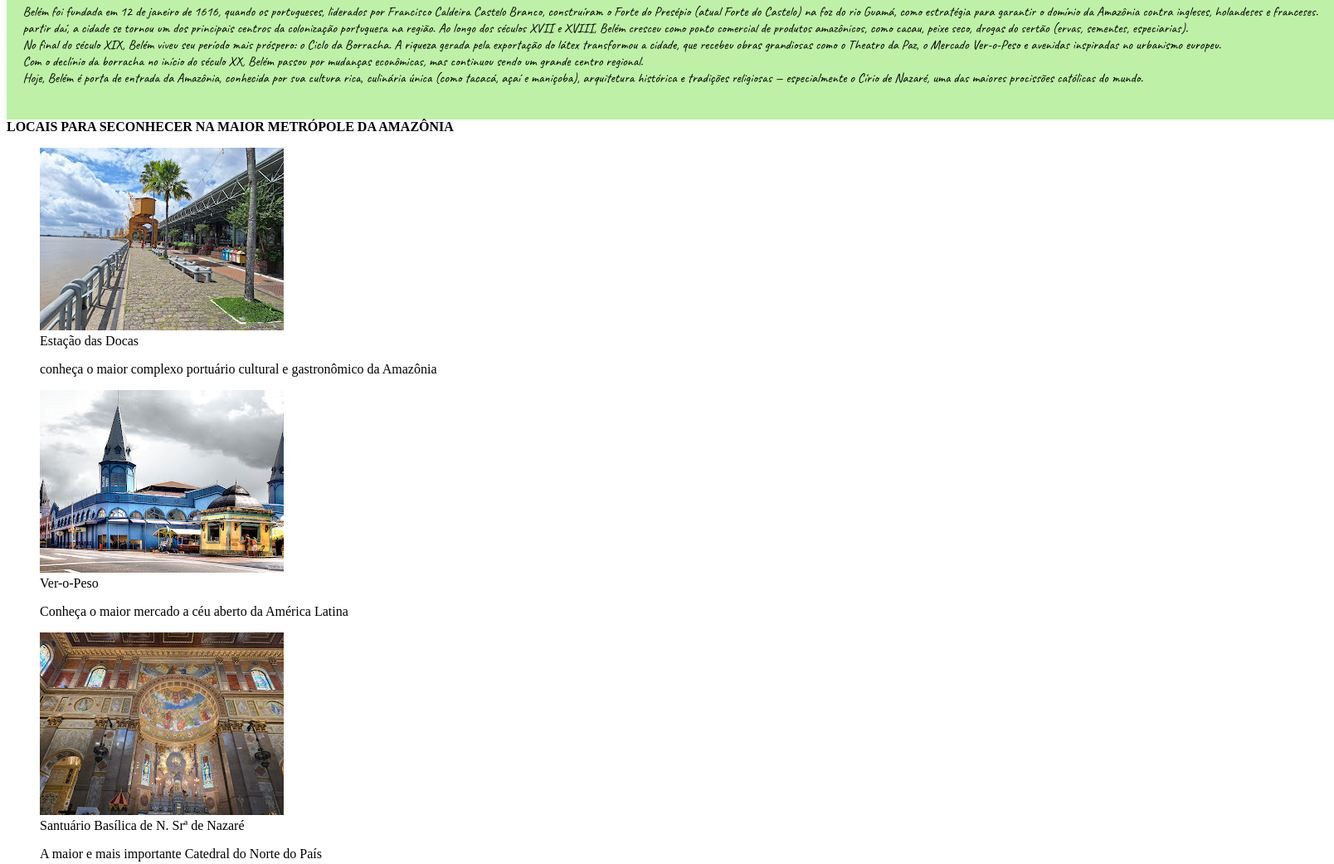
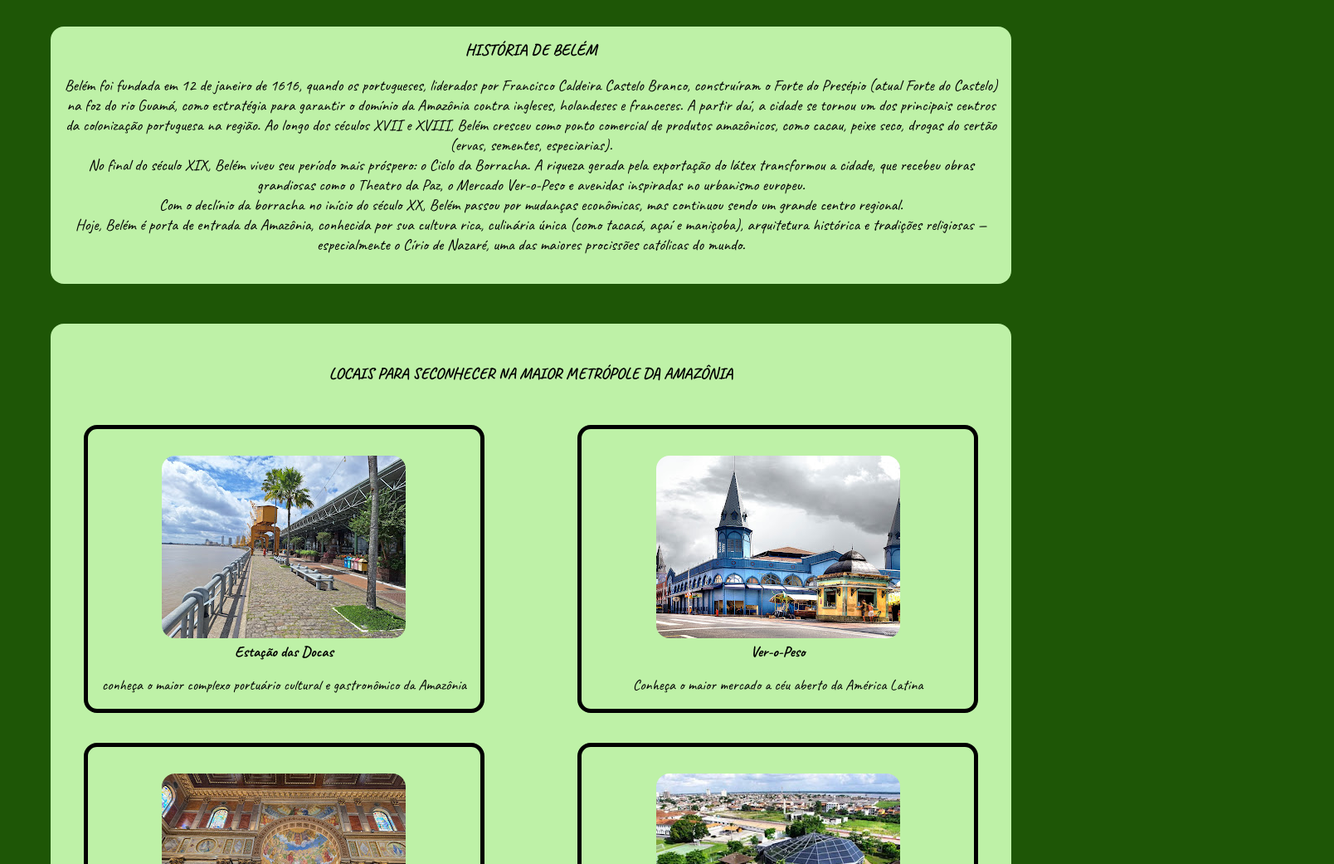
Before and after one commit to arthurDCB/complementar01-LocalTur-stico-Bel-m, a plain HTML site: page index.html in a window 1280 px wide. Shown: the part 64-1105 px from the top of the page at 83% size, 1608 px wide, since content can reach past the window. Drawn offline with Linux system fonts and the light colour scheme; a web font is replaced by a local one.

Commit message:
setting css - end

```diff
--- a/Styles/global.css
+++ b/Styles/global.css
@@ -1,3 +1,4 @@
+
 :root {
   --text-color-1: #1e5606;
   --text-color-2: #293e23;
@@ -10,14 +11,85 @@
   --h3: 800 14px/140% var(--font-family);
 }
 
-#history {
+.history {
   display: flex;
   align-items: center;
   justify-content: center;
   flex-direction: column;
-  height: 200px;
-  width: 100rem;
+  height: auto;
+  width: auto;
   background-color: var(--background-color);
   font-family: var(--font-family);
+  font-size: larger;
+  margin-bottom: 3rem;
+  border-radius: 16px;
+  padding: 16px;
+
 
 }
+#page {
+  width: 800;
+  box-sizing: border-box;
+  padding: 3rem;
+  background-color:var(--text-color-1);
+  border-radius: 24px;
+  margin: 48px 1% 48px;
+  align-items:normal;
+  text-align: center;
+
+}
+img {
+  border-radius: 16px;
+}
+
+.locaisparasevizitar {
+  align-items: center;
+  justify-content: center;
+  flex-direction: column;
+  height: auto;
+  width: auto;
+  background-color: var(--background-color);
+  font-family: var(--font-family);
+  font-size: larger;
+  margin-top: 1rem;
+  padding-top: 3rem;
+  border-radius: 16px;
+  padding-bottom: 2rem;
+}
+
+.grid {
+  display: grid;
+  grid-template-columns: 1fr 1fr;
+  column-gap: 2rem;
+  padding-top: 2rem;
+
+  grid-template-areas:
+  "estacao veropeso"
+  "santuario parquez"
+  "bosque utinga"
+  "museu teatro";
+}
+
+.estacao { grid-area: estacao; }
+.veropeso { grid-area: veropeso; }
+.santuario { grid-area: santuario; }
+.parquez { grid-area: parquez; }
+.bosque { grid-area: bosque; }
+.utinga { grid-area: utinga; }
+.museu { grid-area: museu; }
+.teatro { grid-area: teatro; }
+
+.figure {
+  border: solid, 5px;
+  border-radius: 16px;
+  padding-top: 2rem;
+  font-size: large;
+
+}
+img {
+  size: auto;
+}
+
+#locaistitulo {
+  padding-top: 2rem;
+}
--- a/index.html
+++ b/index.html
@@ -10,80 +10,76 @@
   <link href="https://fonts.googleapis.com/css2?family=Alice&family=Archivo:ital,wght@0,100..900;1,100..900&family=Caveat:wght@400..700&family=Poppins:wght@400;700&display=swap" rel="stylesheet">
   <title>Document</title>
 </head>
-<body>
+<body id="page">
   <header>
 
   </header>
   <main class="allsections">
-    <section id="history" class="container">
+    <section class="container history">
       <label for="history"><strong>HISTÓRIA DE BELÉM</strong></label>
-      <p>Belém foi fundada em 12 de janeiro de 1616, quando os portugueses, liderados por Francisco Caldeira Castelo Branco, construíram o Forte do Presépio (atual Forte do Castelo) na foz do rio Guamá, como estratégia para garantir o domínio da Amazônia contra ingleses, holandeses e franceses.<br> partir daí, a cidade se tornou um dos principais centros da colonização portuguesa na região. Ao longo dos séculos XVII e XVIII, Belém cresceu como ponto comercial de produtos amazônicos, como cacau, peixe seco, drogas do sertão (ervas, sementes, especiarias).<br> No final do século XIX, Belém viveu seu período mais próspero: o Ciclo da Borracha. A riqueza gerada pela exportação do látex transformou a cidade, que recebeu obras grandiosas como o Theatro da Paz, o Mercado Ver-o-Peso e avenidas inspiradas no urbanismo europeu.<br> Com o declínio da borracha no início do século XX, Belém passou por mudanças econômicas, mas continuou sendo um grande centro regional.<br> Hoje, Belém é porta de entrada da Amazônia, conhecida por sua cultura rica, culinária única (como tacacá, açaí e maniçoba), arquitetura histórica e tradições religiosas — especialmente o Círio de Nazaré, uma das maiores procissões católicas do mundo.</p>
+      <p>Belém foi fundada em 12 de janeiro de 1616, quando os portugueses, liderados por Francisco Caldeira Castelo Branco, construíram o Forte do Presépio (atual Forte do Castelo) na foz do rio Guamá, como estratégia para garantir o domínio da Amazônia contra ingleses, holandeses e franceses. A partir daí, a cidade se tornou um dos principais centros da colonização portuguesa na região. Ao longo dos séculos XVII e XVIII, Belém cresceu como ponto comercial de produtos amazônicos, como cacau, peixe seco, drogas do sertão (ervas, sementes, especiarias).<br> No final do século XIX, Belém viveu seu período mais próspero: o Ciclo da Borracha. A riqueza gerada pela exportação do látex transformou a cidade, que recebeu obras grandiosas como o Theatro da Paz, o Mercado Ver-o-Peso e avenidas inspiradas no urbanismo europeu.<br> Com o declínio da borracha no início do século XX, Belém passou por mudanças econômicas, mas continuou sendo um grande centro regional.<br> Hoje, Belém é porta de entrada da Amazônia, conhecida por sua cultura rica, culinária única (como tacacá, açaí e maniçoba), arquitetura histórica e tradições religiosas — especialmente o Círio de Nazaré, uma das maiores procissões católicas do mundo.</p>
     </section>
-    <section id="locaisparasevizitar">
-      <LABEL><strong>LOCAIS PARA SECONHECER NA MAIOR METRÓPOLE DA AMAZÔNIA</strong></LABEL>
+    <section class="locaisparasevizitar">
+      <LABEL id="locaistitulo"><strong>LOCAIS PARA SECONHECER NA MAIOR METRÓPOLE DA AMAZÔNIA</strong></LABEL>
       <div class="grid">
-        <figure id="1">
+        <figure class="estacao figure">
           <img src="assets/images/img01.estacaodasdocas.jpg" alt="">
           <figcaption>
-            <span>Estação das Docas</span>
+            <span><strong>Estação das Docas</strong></span>
             <p>conheça o maior complexo portuário cultural e gastronômico da Amazônia</p>
           </figcaption>
         </figure>
-        <figure id="2">
+        <figure class="veropeso figure">
           <img src="assets/images/img02.veropeso.jpg" alt="">
           <figcaption>
-            <span>Ver-o-Peso</span>
+            <span><strong>Ver-o-Peso</strong></span>
             <p>Conheça o maior mercado a céu aberto da América Latina</p>
           </figcaption>
         </figure>
-        <figure id="3">
+        <figure class="santuario figure">
           <img src="assets/images/img03.santuariodenossasenhoradenazare.jpg" alt="">
           <figcaption>
-            <span>Santuário Basílica de N. Srª de Nazaré</span>
+            <span><strong>Santuário Basílica de N. Srª de Nazaré</strong></span>
             <p>A maior e mais importante Catedral do Norte do País</p>
           </figcaption>
         </figure>
-        <figure id="4">
+        <figure class="parquez figure">
           <img src="assets/images/img04.parquezoobotanico.jpg" alt="">
           <figcaption>
-            <span>Jardim Zoobotânico</span>
+            <span><strong>Jardim Zoobotânico</strong></span>
             <p>Uma viagem pela Fauna e Flora da Amazônia</p>
           </figcaption>
         </figure>
-        <figure id="5">
+        <figure class="bosque figure">
           <img src="assets/images/img05.BosqueRodriguesalves.jpg" alt="">
           <figcaption>
-            <span>Bosque Rodrigues Alves</span>
+            <span><strong>Bosque Rodrigues Alves</strong></span>
             <p>Uma Ilha de Cultura e Natureza no coração da maior metrópole da Amazônia</p>
           </figcaption>
         </figure>
-        <figure id="6">
+        <figure class="utinga figure">
           <img src="assets/images/img06.parquedoutinga.jpg" alt="">
           <figcaption>
-            <span>Parque do Utinga</span>
+            <span><strong>Parque do Utinga</strong></span>
             <p>Experiencie uma caminhada Ecológica com diversas atividades</p>
           </figcaption>
         </figure>
-        <figure id="7">
+        <figure class="museu figure">
           <img src="assets/images/img07.museozoobotanicoemiliogoeldi.jpg" alt="">
           <figcaption>
-            <span>Museu Zoobotânico Emílio Goeldi</span>
+            <span><strong>Museu Zoobotânico Emílio Goeldi</strong></span>
             <p>Faça um tour pela história natural da Amazônia</p>
           </figcaption>
         </figure>
-        <figure id="8">
+        <figure class="teatro figure">
           <img src="assets/images/img08.teatrodapaz.jpg" alt="">
           <figcaption>
-            <span>Teatro da Paz</span>
+            <span><strong>Teatro da Paz</strong></span>
             <p>É considerado segundo o IPHAN um teatro-monumento e patrimônio histórico, além de ser o maior Teatro da Região Norte</p>
           </figcaption>
         </figure>
       </div>
     </section>
-    <section id="culinaria"></section>
-    <figcaption>
-
-    </figcaption>
   </main>
 </body>
 </html>
```
